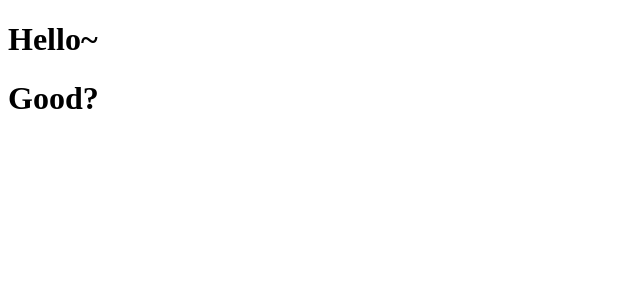
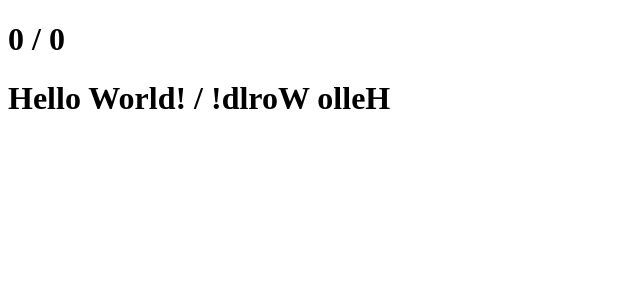
Before and after one commit to Dslim1996/vue, a Vue app: page / in a window 1280 px wide. Shown: the top 300 px of the page, without its empty margins (0-640 px from the left). Built offline with nearby package versions, Linux system fonts and the light colour scheme; the HTML template or start-up script is replaced by a standard one.

Commit message:
컴포지션 API

```diff
--- a/src/app.vue
+++ b/src/app.vue
@@ -1,19 +1,32 @@
 <template>
-    <Hello ref="hello" />
+    <h1 @click="increase">
+        {{ count }} / {{ doubleCount }}
+    </h1>
+    <h1>
+        {{ message }} / {{ reversedMessage }}
+    </h1>
 </template>
 
 <script>
-import Hello from '~/components/Hello'
-
 export default {
-    components: {
-        Hello
+    data() {
+        return {
+            message: 'Hello World!',
+            count: 0
+        }
     },
-    created() {
-        console.log(this.$refs.hello)
+    computed: {
+        doubleCount() {
+            return this.count*2
+        },
+        reversedMessage() {
+            return this.message.split('').reverse().join('')
+        }
     },
-    mounted() {
-        console.log(this.$refs.hello.$refs.good)
+    methods: {
+        increase() {
+            this.count += 1
+        }
     }
 }
 </script>
```
Also changed, not shown: src/App.Composition.vue (added, +35 -0 lines).
